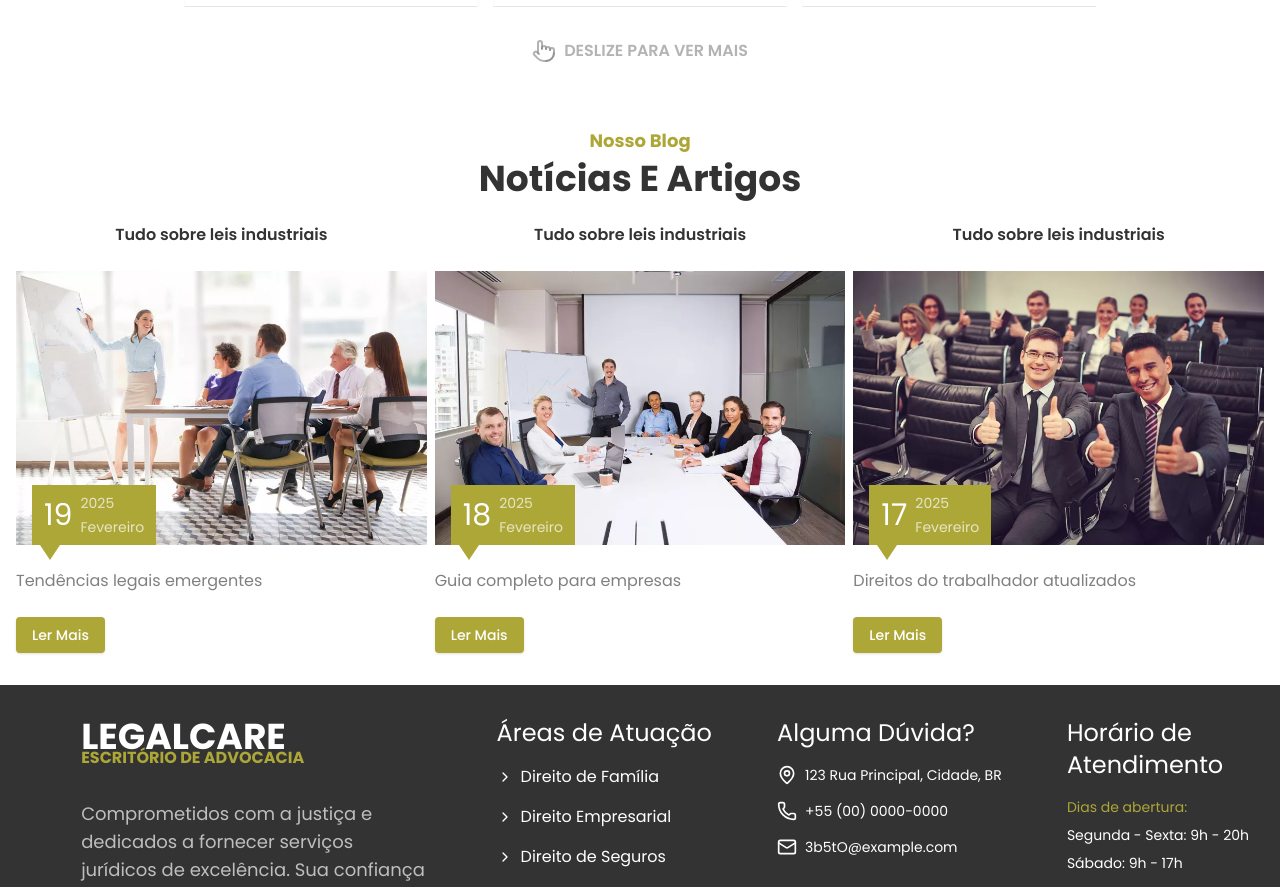
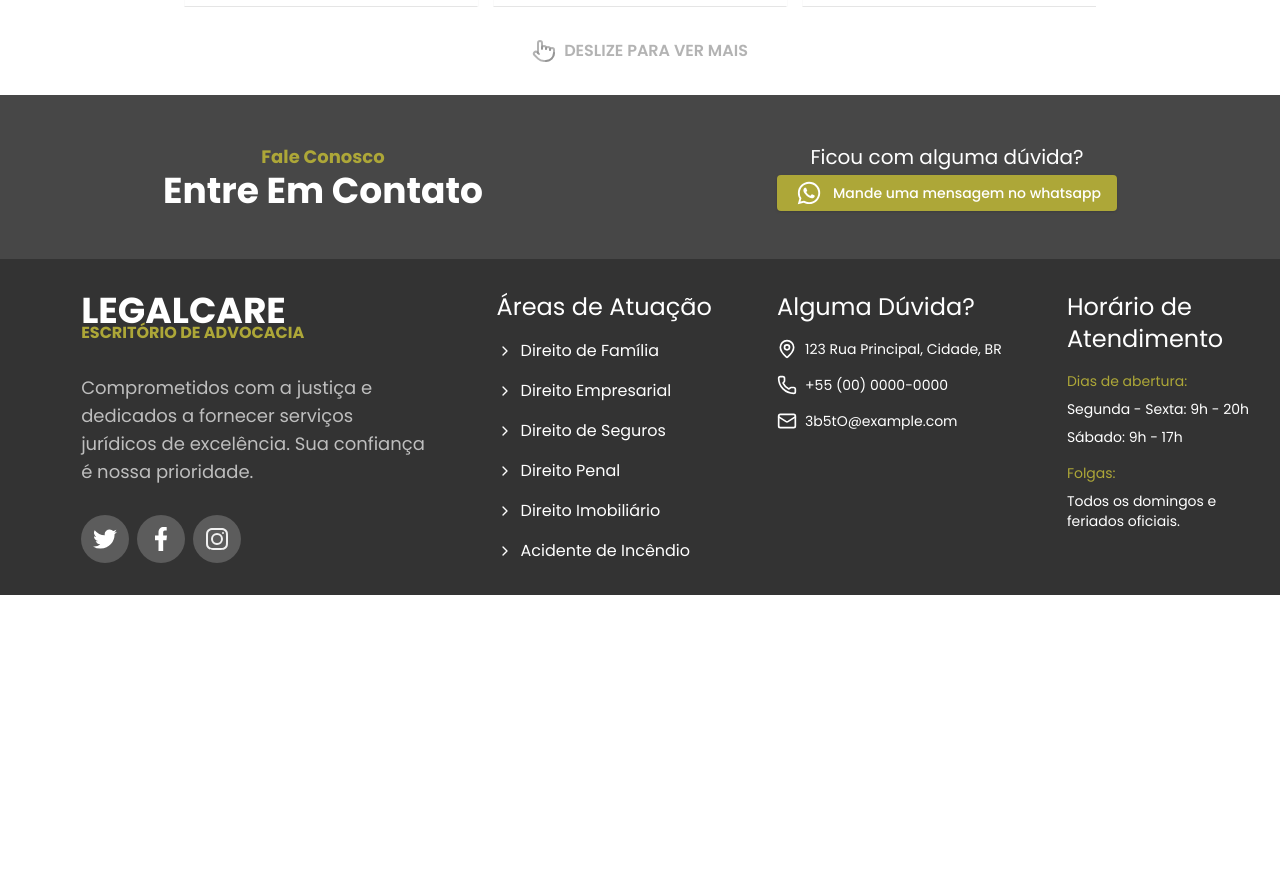
Before and after one commit to AlmeidaLucas2412/Lawyer-Page, a Next.js app: page / in a window 1280 px wide. Shown: the part 3231-4118 px from the top of the page. After the commit the page ends 3826 px from the top, so only its background shows below. Built offline with nearby package versions, Linux system fonts and the light colour scheme.

Commit message:
A new section was added that the visitor of the page can send a Whatsapp message for the page owner.

```diff
--- a/app/(app)/page.tsx
+++ b/app/(app)/page.tsx
@@ -1,5 +1,5 @@
 import { AppointmentSection } from "./sections/appointment-section";
-import { BlogSection } from "./sections/blog-section";
+import { ContactUsSection } from "./sections/contact-us-section";
 import { Hero } from "./sections/hero";
 import { ServicesSection } from "./sections/services-section";
 import { StudiesSection } from "./sections/studies-section";
@@ -15,7 +15,7 @@ export default function Home() {
       <StudiesSection />
       <AppointmentSection />
       <TestimonialSection />
-      <BlogSection />
+      <ContactUsSection />
     </>
   );
 }
--- /dev/null
+++ b/app/(app)/sections/contact-us-section.tsx
@@ -0,0 +1,43 @@
+import { Button } from "@/components/ui/button";
+import Image from "next/image";
+
+export const ContactUsSection = () => {
+  return (
+    <section
+      className="flex flex-col px-4 py-8 gap-y-4 items-center bg-foreground/90 lg:flex-row lg:justify-around lg:py-12"
+      id="contact-us"
+    >
+      <div className="flex flex-col items-center">
+        <span className="font-bold capitalize xl:text-lg text-emphasis md:text-2xl">
+          Fale conosco
+        </span>
+        <h2 className="text-3xl font-bold capitalize text-background md:text-4xl">
+          Entre em contato
+        </h2>
+      </div>
+      <div className="flex flex-col items-center gap-y-1">
+        <span className="text-background md:text-xl">
+          Ficou com alguma dúvida?
+        </span>
+        <a
+          href="https://wa.me/5511999999999?text=Olá,%20vim%20pelo%20site!"
+          className="w-full"
+        >
+          <Button className="flex gap-x-2 w-full">
+            <Image
+              src="/whatsapp.svg"
+              width={20}
+              height={20}
+              alt="facebook"
+              className="object-cover p-1 size-8"
+              style={{ filter: "invert(1)" }}
+            />
+            <span className="xs:text-xs m:text-sm">
+              Mande uma mensagem no whatsapp
+            </span>
+          </Button>
+        </a>
+      </div>
+    </section>
+  );
+};
```
Also changed, not shown: public/whatsapp.svg (added).
